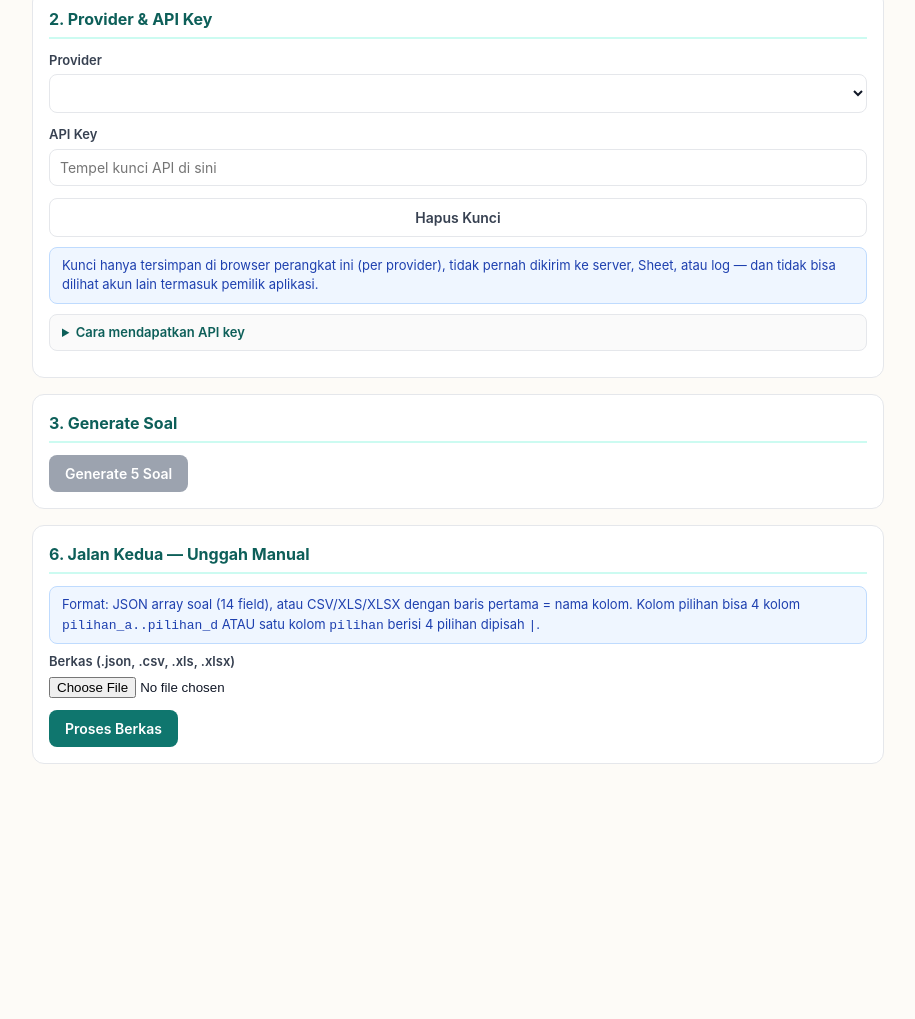
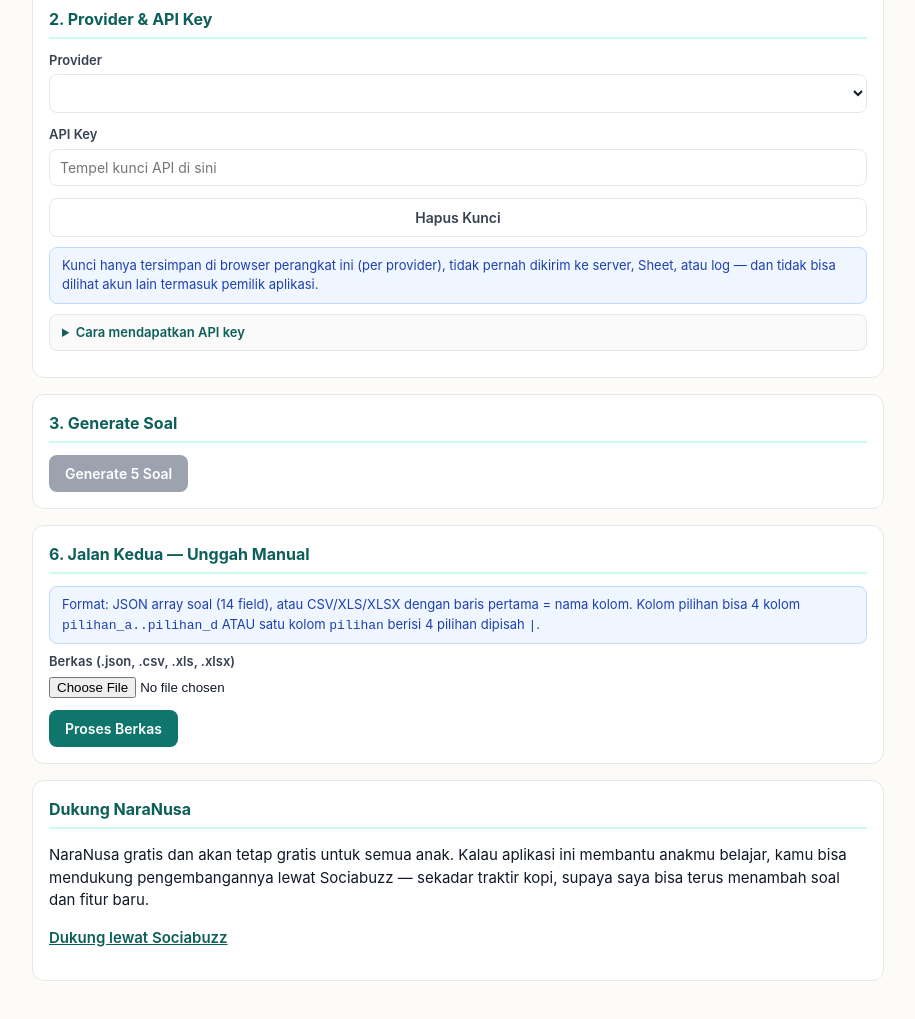
Before and after one commit to dfhstores-design/bank-soal-sd, a plain HTML site: page generator/index.html in a window 1280 px wide. Shown: the part 516-1535 px from the top of the page, without its empty margins (182-1097 px from the left). Before the commit the page ends 1356 px from the top, so only its background shows below. Drawn offline with Linux system fonts and the light colour scheme.

Commit message:
Dukungan Sociabuzz: bagian dukungan di README + footer generator

```diff
--- a/generator/index.html
+++ b/generator/index.html
@@ -220,6 +220,13 @@
     <div id="statusUnggah" class="note hidden" style="margin-top:10px;"></div>
   </section>
 
+  <!-- ================= §7 DUKUNG NARANUSA ================= -->
+  <section class="card">
+    <h2>Dukung NaraNusa</h2>
+    <p>NaraNusa gratis dan akan tetap gratis untuk semua anak. Kalau aplikasi ini membantu anakmu belajar, kamu bisa mendukung pengembangannya lewat Sociabuzz — sekadar traktir kopi, supaya saya bisa terus menambah soal dan fitur baru.</p>
+    <p><a href="https://sociabuzz.com/andri_ndi/tribe" target="_blank" rel="noreferrer" style="color:var(--teal-dark); font-weight:600;">Dukung lewat Sociabuzz</a></p>
+  </section>
+
 </div>
 <?!= include('app-js'); ?>
 <?!= include('upload-js'); ?>
```
Also changed, not shown: 1 other file.
